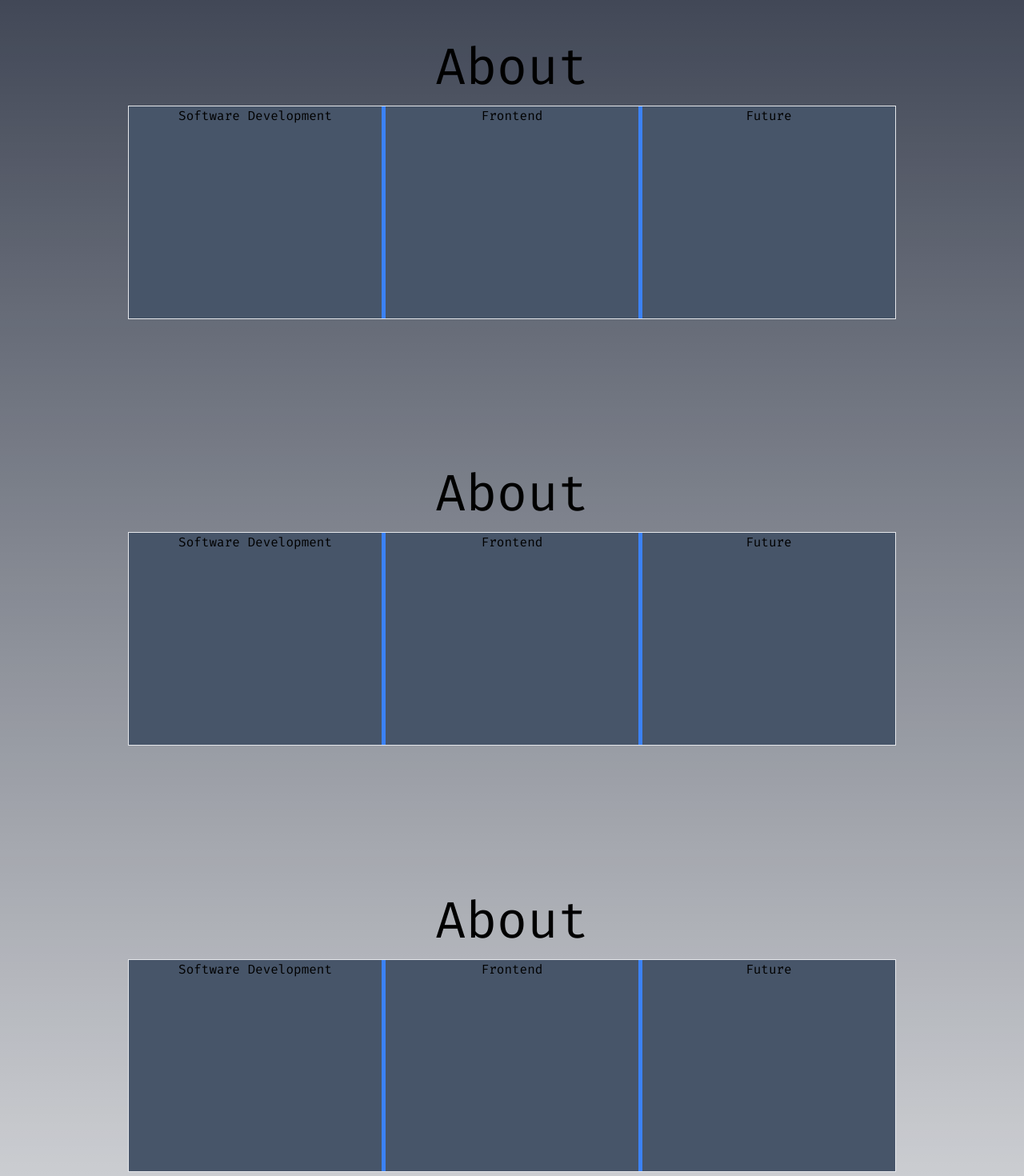
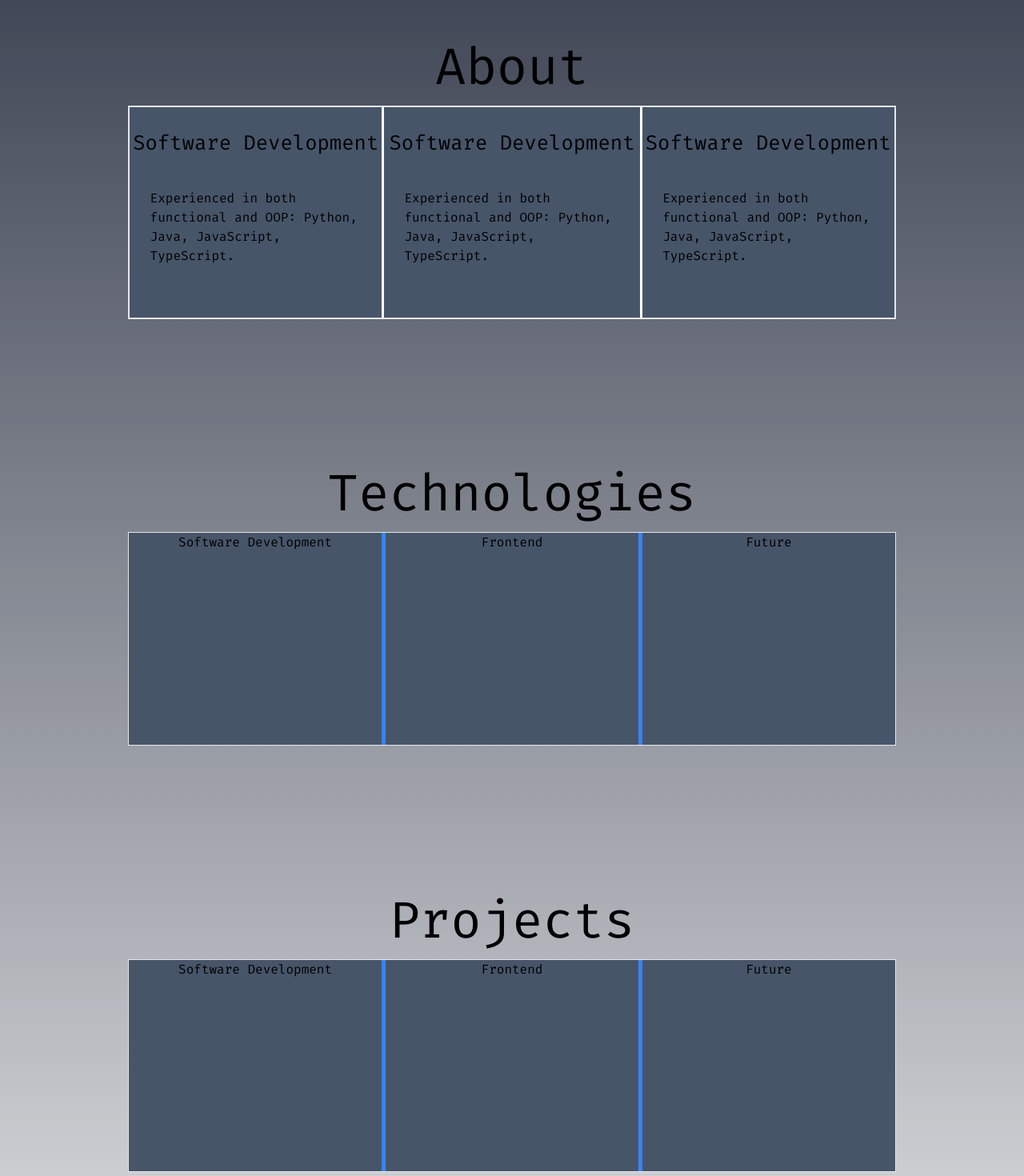
Before and after one commit to Aztarok/real-portfolio, a Next.js app: page / in a window 1280 px wide. Shown: the part 540-2010 px from the top of the page at 80% size. Built offline with nearby package versions, Linux system fonts and the light colour scheme.

Commit message:
Working on about section

```diff
--- a/src/app/layout.js
+++ b/src/app/layout.js
@@ -13,7 +13,7 @@ export default function RootLayout({ children }) {
     const currentColor = 1;
     return (
         <html lang="en">
-            <body className={`${fira_Code.className} h-[200vw] bg-slate-900 container-snap`}>
+            <body className={`${fira_Code.className}  h-[200vw] bg-slate-900 container-snap`}>
                 <div className="h-[5vw] bg-transparent"></div>
                 <Header />
                 {children}
--- a/src/app/page.js
+++ b/src/app/page.js
@@ -9,14 +9,36 @@ export default function Home() {
             </div>
             <div className="flex bg-transparent 0 items-center justify-center flex-col w-full h-[50vw] " id="about">
                 <span className="text-[5vw]">About</span>
-                <div className="flex border-[1.5px] w-[75vw] justify-between h-[50%] bg-blue-500">
-                    <div className="flex justify-center w-[33%] bg-slate-600">Software Development</div>
-                    <div className="flex justify-center w-[33%] bg-slate-600">Frontend</div>
-                    <div className="flex justify-center w-[33%] bg-slate-600">Future</div>
+                <div className="flex border-[0.2vw] w-[75vw] justify-between h-[50%] bg-white">
+                    <div className="flex flex-col gap-[1vw] items-center w-[33%] bg-slate-600">
+                        <span className="text-[2vw] mt-[2vw]">
+                            Software Development
+                        </span>
+                        <span className="text-[1.25vw] h-[45%] p-[2vw]">
+                            Experienced in both functional and OOP: Python, Java, JavaScript, TypeScript.
+                        </span>
+                    </div>
+                    <div className="flex flex-col gap-[1vw] items-center w-[33.5%] bg-slate-600">
+                        <span className="text-[2vw] mt-[2vw]">
+                            Software Development
+                        </span>
+                        <span className="text-[1.25vw] h-[45%] p-[2vw]">
+                            Experienced in both functional and OOP: Python, Java, JavaScript, TypeScript.
+                        </span>
+                    </div>
+                    <div className="flex flex-col gap-[1vw] items-center w-[33%] bg-slate-600">
+                        <span className="text-[2vw] mt-[2vw]">
+                            Software Development
+                        </span>
+                        <span className="text-[1.25vw] h-[45%] p-[2vw]">
+                            Experienced in both functional and OOP: Python, Java, JavaScript, TypeScript.
+                        </span>
+                    </div>
+
                 </div>
             </div>
             <div className="flex bg-transparent 0 items-center justify-center flex-col w-full h-[50vw] " id="tech">
-                <span className="text-[5vw]">About</span>
+                <span className="text-[5vw]">Technologies</span>
                 <div className="flex border-[1.5px] w-[75vw] justify-between h-[50%] bg-blue-500">
                     <div className="flex justify-center w-[33%] bg-slate-600">Software Development</div>
                     <div className="flex justify-center w-[33%] bg-slate-600">Frontend</div>
@@ -24,15 +46,15 @@ export default function Home() {
                 </div>
             </div>
             <div className="flex bg-transparent 0 items-center justify-center flex-col w-full h-[50vw] " id="projects">
-                <span className="text-[5vw]">About</span>
+                <span className="text-[5vw]">Projects</span>
                 <div className="flex border-[1.5px] w-[75vw] justify-between h-[50%] bg-blue-500">
                     <div className="flex justify-center w-[33%] bg-slate-600">Software Development</div>
                     <div className="flex justify-center w-[33%] bg-slate-600">Frontend</div>
                     <div className="flex justify-center w-[33%] bg-slate-600">Future</div>
                 </div>
             </div>
-            <div className="flex bg-transparent 0 items-center justify-center flex-col w-full h-[50vw] " id="contact">
-                <span className="text-[5vw]">About</span>
+            <div className="flex bg-zinc-900 0 items-center justify-center flex-col w-full h-[50vw] " id="contact">
+                <span className="text-[5vw]">Contact</span>
                 <div className="flex border-[1.5px] w-[75vw] justify-between h-[50%] bg-blue-500">
                     <div className="flex justify-center w-[33%] bg-slate-600">Software Development</div>
                     <div className="flex justify-center w-[33%] bg-slate-600">Frontend</div>
--- a/src/components/Header.jsx
+++ b/src/components/Header.jsx
@@ -17,7 +17,6 @@ function Header() {
       }, []);
 
     const scrollToSection = (sectionId) => {
-
         if (sectionRef.current[sectionId]) {
             sectionRef.current[sectionId].scrollIntoView({behavior: "smooth"});
         }
```
